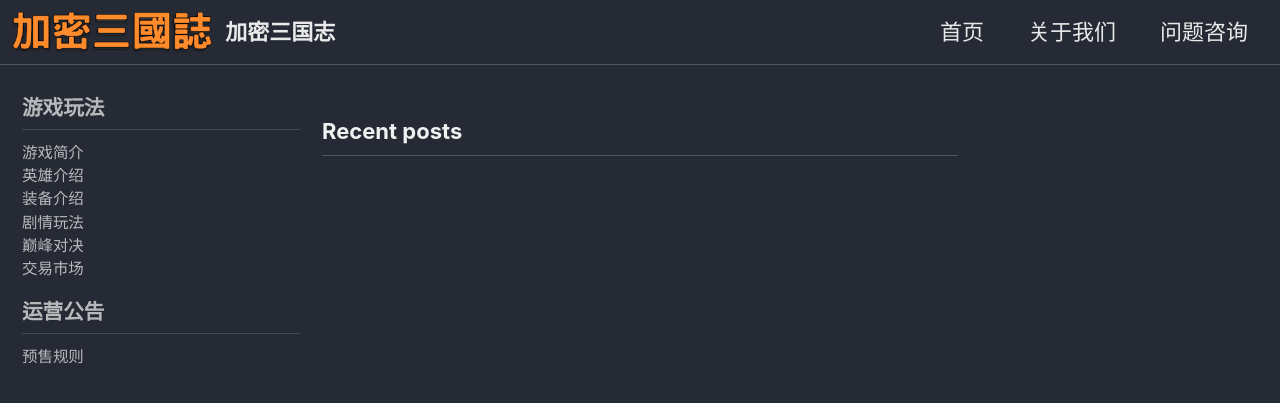
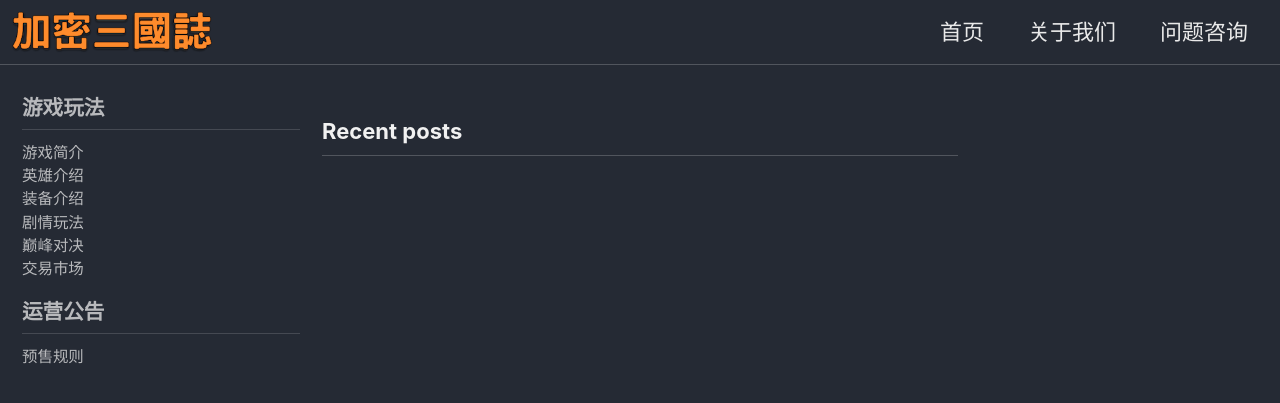
Before and after one commit to onijay1993/sanguo, a Jekyll site: the page built from index.html, in a window 1280 px wide and 900 px high. Shown: the top 403 px of the window. Built offline with Jekyll 4.4.1, drawn with Linux system fonts in a browser that asks for light colours; cached includes are drawn as plain includes; nearby versions of some CDN libraries; the list of posts is cut into pages by our own code.

Commit message:
minor fix

```diff
--- a/_config.yml
+++ b/_config.yml
@@ -16,7 +16,7 @@ minimal_mistakes_skin    : "dark" # "air", "aqua", "contrast", "dark", "dirt", "
 
 # Site Settings
 locale                   : "en-US"
-title                    : "加密三国志"
+title                    : ""
 title_separator          : "-"
 name                     : "Your Name"
 description              : "An amazing website."
```
